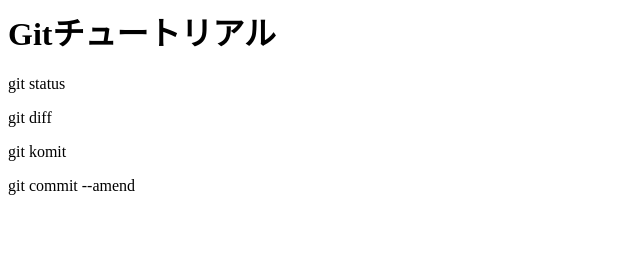
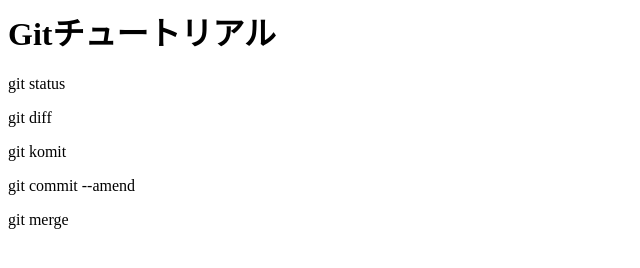
Before and after one commit to yasunsun/git_tutorial, a plain HTML site: page index.html in a window 1280 px wide. Shown: the full height of the page, 0-640 px from the left. Drawn offline with Linux system fonts and the light colour scheme.

Commit message:
git mergeを追記

```diff
--- a/index.html
+++ b/index.html
@@ -3,3 +3,4 @@
 <p>git diff</p>
 <p>git komit</p>
 <p>git commit --amend</p>
+<P>git merge</p>
```
